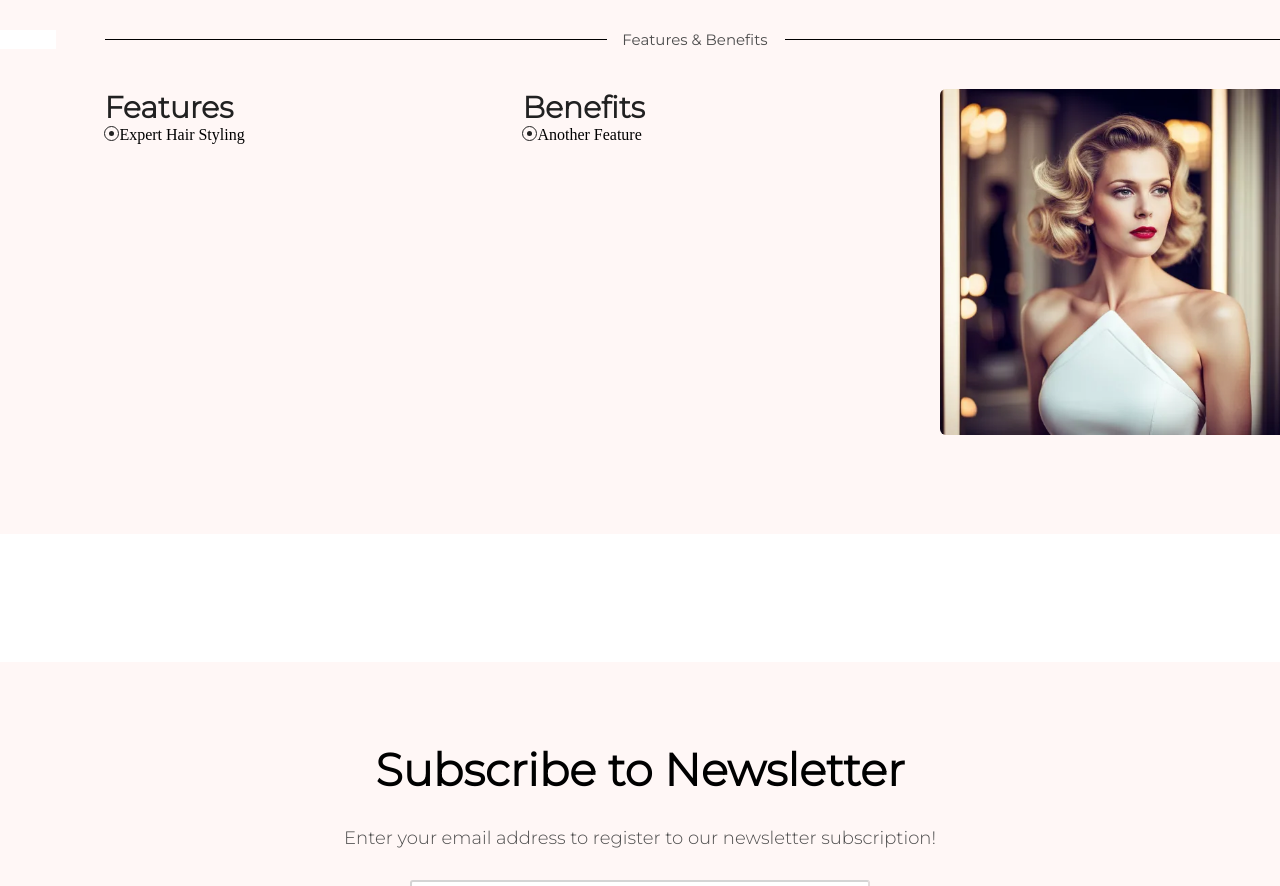
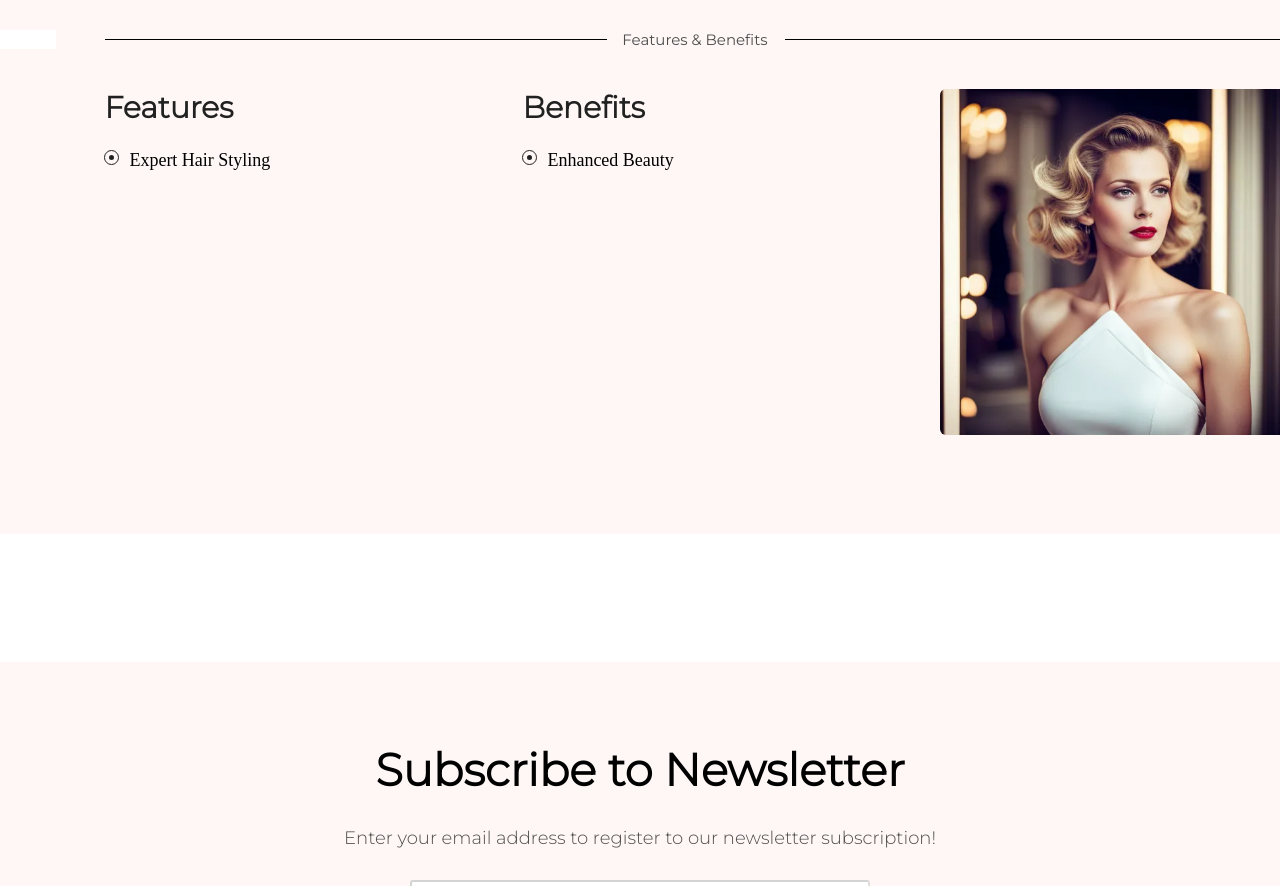
Before and after one commit to nadiahosisy/Beauty-Salon, a React (Vite) app: page /Home in a window 1280 px wide. Shown: the part 2280-3166 px from the top of the page. Built offline with nearby package versions, Linux system fonts and the light colour scheme.

Commit message:
fixed padding haeders

```diff
--- a/src/components/home-page-component/FeaturesAndBenefits.jsx
+++ b/src/components/home-page-component/FeaturesAndBenefits.jsx
@@ -18,7 +18,7 @@ const FeaturesAndBenefits = () => {
             <div className="circle">
               <div className="dot"></div>
             </div>
-            <span className="text">Expert Hair Styling</span>
+            <span className="span-text">Expert Hair Styling</span>
           </div>
         </div>
 
@@ -29,7 +29,7 @@ const FeaturesAndBenefits = () => {
             <div className="circle">
               <div className="dot"></div>
             </div>
-            <span className="text">Another Feature</span>
+            <span className="span-text">Enhanced Beauty</span>
           </div>
         </div>
 
--- a/src/style/home-beneifts.css
+++ b/src/style/home-beneifts.css
@@ -118,7 +118,6 @@
 .circle-dot-text-div {
   display: flex;
   flex-direction: row;
-  padding-right: 10rem;
   align-items: start;
   justify-content: start;
 }
@@ -126,4 +125,14 @@
   color: #212121;
   font-family: Monserat-ligth, sans-serif;
   font-size: 30px;
+  margin-bottom: 1.5rem;
 }
+.span-text {
+  display: flex;
+  flex-direction: row;
+  font-size: 18px;
+  width: fit-content;
+  /* width: 400px; */
+
+  margin-left: 10px;
+}
```
